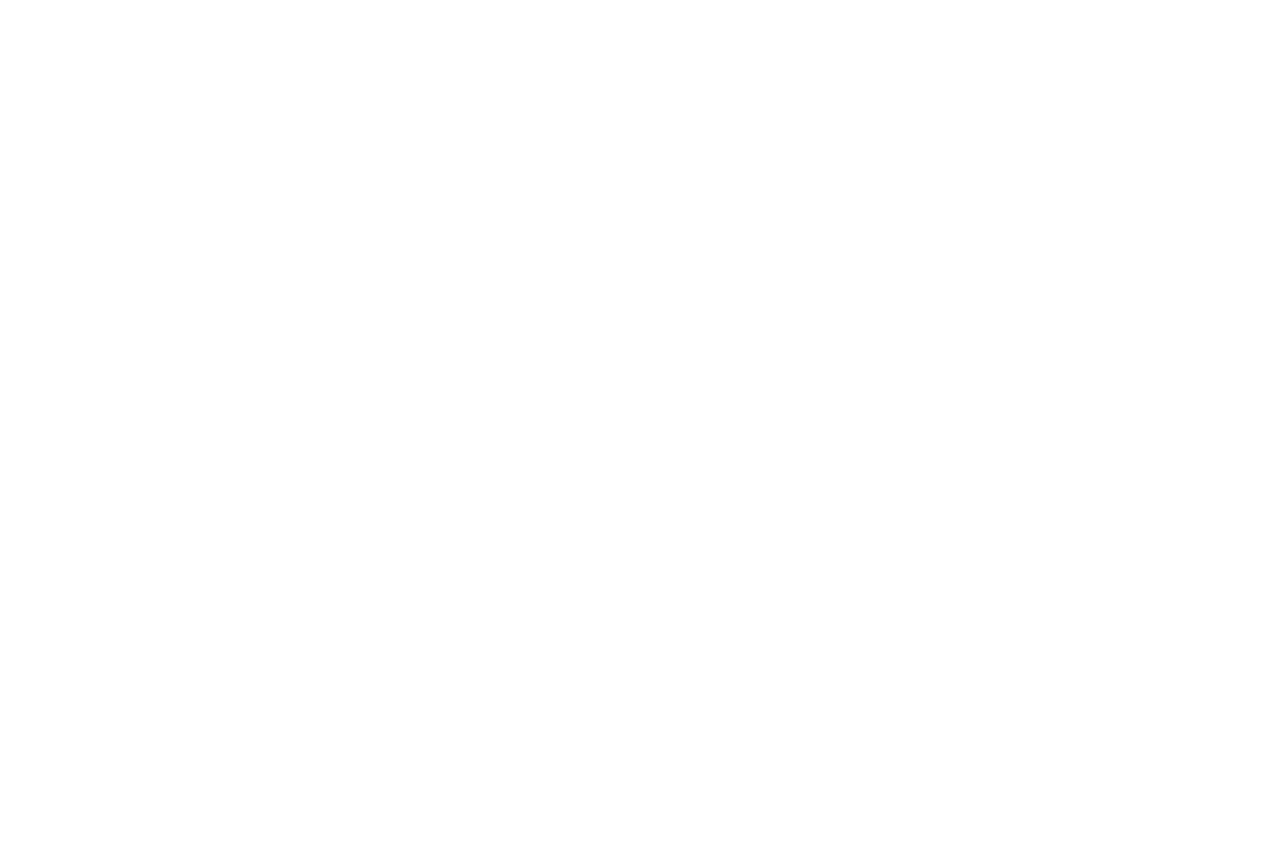
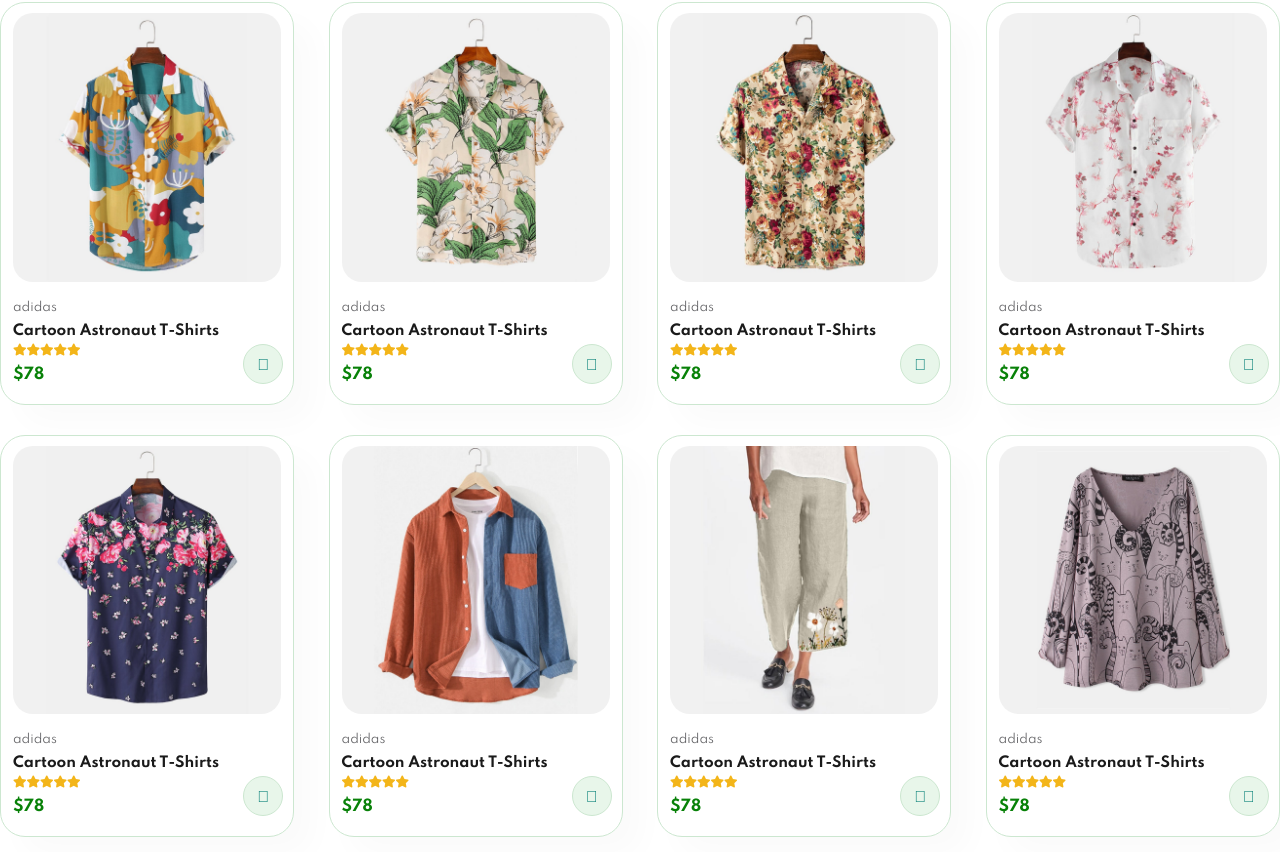
Before and after one commit to DarkBreaker08/Ecommerce-store-app, a React (Vite) app: page /shop in a window 1280 px wide. Shown: the part 1252-2104 px from the top of the page. Before the commit the page ends 1111 px from the top, so only its background shows below. Built offline with nearby package versions, Linux system fonts and the light colour scheme.

Commit message:
Created FeaturedProducts component and assigned styles to it

```diff
--- /dev/null
+++ b/src/Components/Home/FeaturedProducts/FeaturedProducts.tsx
@@ -0,0 +1,85 @@
+import product1 from "../../../assets/products/f1.jpg";
+import product2 from "../../../assets/products/f2.jpg";
+import product3 from "../../../assets/products/f3.jpg";
+import product4 from "../../../assets/products/f4.jpg";
+import product5 from "../../../assets/products/f5.jpg";
+import product6 from "../../../assets/products/f6.jpg";
+import product7 from "../../../assets/products/f7.jpg";
+import product8 from "../../../assets/products/f8.jpg";
+import { Product } from "./Product/Product";
+import styles from "./styles.module.scss";
+
+export const FeaturedProducts = () => {
+  return (
+    <section className={styles.featuredProducts}>
+      <h2>Featured Products</h2>
+      <p>Summer Collection New Modern Design</p>
+      <div className={styles.featuredProducts__productsContainer}>
+        <Product
+          productImgSource={product1}
+          description={{
+            brand: "adidas",
+            name: "Cartoon Astronaut T-Shirts",
+            price: 78,
+          }}
+        />
+        <Product
+          productImgSource={product2}
+          description={{
+            brand: "adidas",
+            name: "Cartoon Astronaut T-Shirts",
+            price: 78,
+          }}
+        />
+        <Product
+          productImgSource={product3}
+          description={{
+            brand: "adidas",
+            name: "Cartoon Astronaut T-Shirts",
+            price: 78,
+          }}
+        />
+        <Product
+          productImgSource={product4}
+          description={{
+            brand: "adidas",
+            name: "Cartoon Astronaut T-Shirts",
+            price: 78,
+          }}
+        />
+        <Product
+          productImgSource={product5}
+          description={{
+            brand: "adidas",
+            name: "Cartoon Astronaut T-Shirts",
+            price: 78,
+          }}
+        />
+        <Product
+          productImgSource={product6}
+          description={{
+            brand: "adidas",
+            name: "Cartoon Astronaut T-Shirts",
+            price: 78,
+          }}
+        />
+        <Product
+          productImgSource={product7}
+          description={{
+            brand: "adidas",
+            name: "Cartoon Astronaut T-Shirts",
+            price: 78,
+          }}
+        />
+        <Product
+          productImgSource={product8}
+          description={{
+            brand: "adidas",
+            name: "Cartoon Astronaut T-Shirts",
+            price: 78,
+          }}
+        />
+      </div>
+    </section>
+  );
+};
--- /dev/null
+++ b/src/Components/Home/FeaturedProducts/Product/Product.tsx
@@ -0,0 +1,36 @@
+import styles from "./styles.module.scss";
+
+type ProductProps = {
+  productImgSource: string;
+  description: {
+    brand: string;
+    name: string;
+    price: number;
+  };
+};
+
+export const Product = ({
+  productImgSource,
+  description: { price, name, brand },
+}: ProductProps) => {
+  return (
+    <div className={styles.product}>
+      <img className={styles.product__image} src={productImgSource} alt="" />
+      <div className={styles.product__description}>
+        <span className={styles.product__description__brand}>{brand}</span>
+        <h5 className={styles.product__description__name}>{name}</h5>
+        <div>
+          <i className={`${styles.product__description__star} fas fa-star`}></i>
+          <i className={`${styles.product__description__star} fas fa-star`}></i>
+          <i className={`${styles.product__description__star} fas fa-star`}></i>
+          <i className={`${styles.product__description__star} fas fa-star`}></i>
+          <i className={`${styles.product__description__star} fas fa-star`}></i>
+        </div>
+        <h4 className={styles.product__description__price}>${price}</h4>
+      </div>
+      <a href="#">
+        <i className={`${styles.product__cart} fal fa-shopping-cart cart`}></i>
+      </a>
+    </div>
+  );
+};
--- /dev/null
+++ b/src/Components/Home/FeaturedProducts/Product/styles.module.scss
@@ -0,0 +1,63 @@
+.product {
+  width: 23%;
+  min-width: 250px;
+  padding: 10px 12px;
+  border: 1px solid #cce7d0;
+  border-radius: 25px;
+  cursor: pointer;
+  box-shadow: 20px 20px 30px rgba(0, 0, 0, 0.02);
+  margin: 15px 0;
+  transition: 0.2s ease;
+  position: relative;
+
+  &:hover {
+    box-shadow: 20px 20px 30px rgba(0, 0, 0, 0.06);
+  }
+
+  &__image {
+    width: 100%;
+    border-radius: 20px;
+  }
+
+  &__description {
+    text-align: start;
+    padding: 10px 0;
+
+    &__brand {
+      color: #606063;
+      font-size: 12px;
+    }
+
+    &__name {
+      padding-top: 7px;
+      color: #1a1a1a;
+      font-size: 14px;
+    }
+
+    &__star {
+      font-size: 12px;
+      color: rgb(243, 181, 25);
+    }
+
+    &__price {
+      padding-top: 7px;
+      font-size: 15px;
+      font-weight: 700;
+      color: #088108;
+    }
+  }
+
+  &__cart {
+    width: 40px;
+    height: 40px;
+    line-height: 40px;
+    border-radius: 50px;
+    background-color: #e8f6ea;
+    font-weight: 500;
+    color: #088178;
+    border: 1px solid #cce7d0;
+    position: absolute;
+    bottom: 20px;
+    right: 10px;
+  }
+}
--- /dev/null
+++ b/src/Components/Home/FeaturedProducts/styles.module.scss
@@ -0,0 +1,10 @@
+.featuredProducts {
+  text-align: center;
+
+  &__productsContainer {
+    display: flex;
+    justify-content: space-between;
+    padding-top: 20px;
+    flex-wrap: wrap;
+  }
+}
--- a/src/Components/Home/Home.tsx
+++ b/src/Components/Home/Home.tsx
@@ -1,5 +1,6 @@
 import { Baner } from "./Baner/Baner";
 import { Feature } from "./Feature/Feature";
+import { FeaturedProducts } from "./FeaturedProducts/FeaturedProducts";
 import { Header } from "./Header/Header";
 
 export const Home = () => {
@@ -8,6 +9,7 @@
       <Header />
       <Baner />
       <Feature />
+      <FeaturedProducts />
     </>
   );
 };
```
